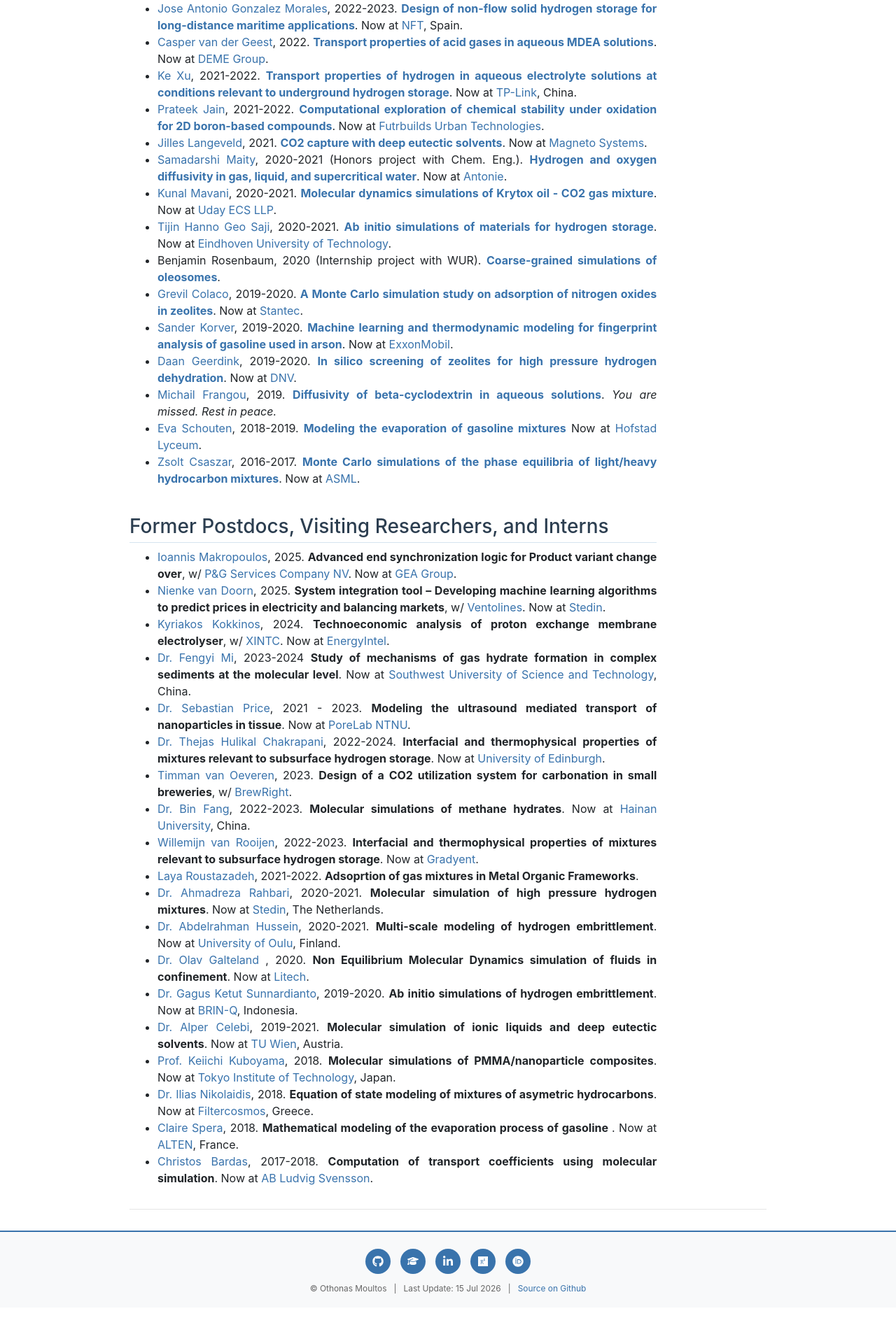
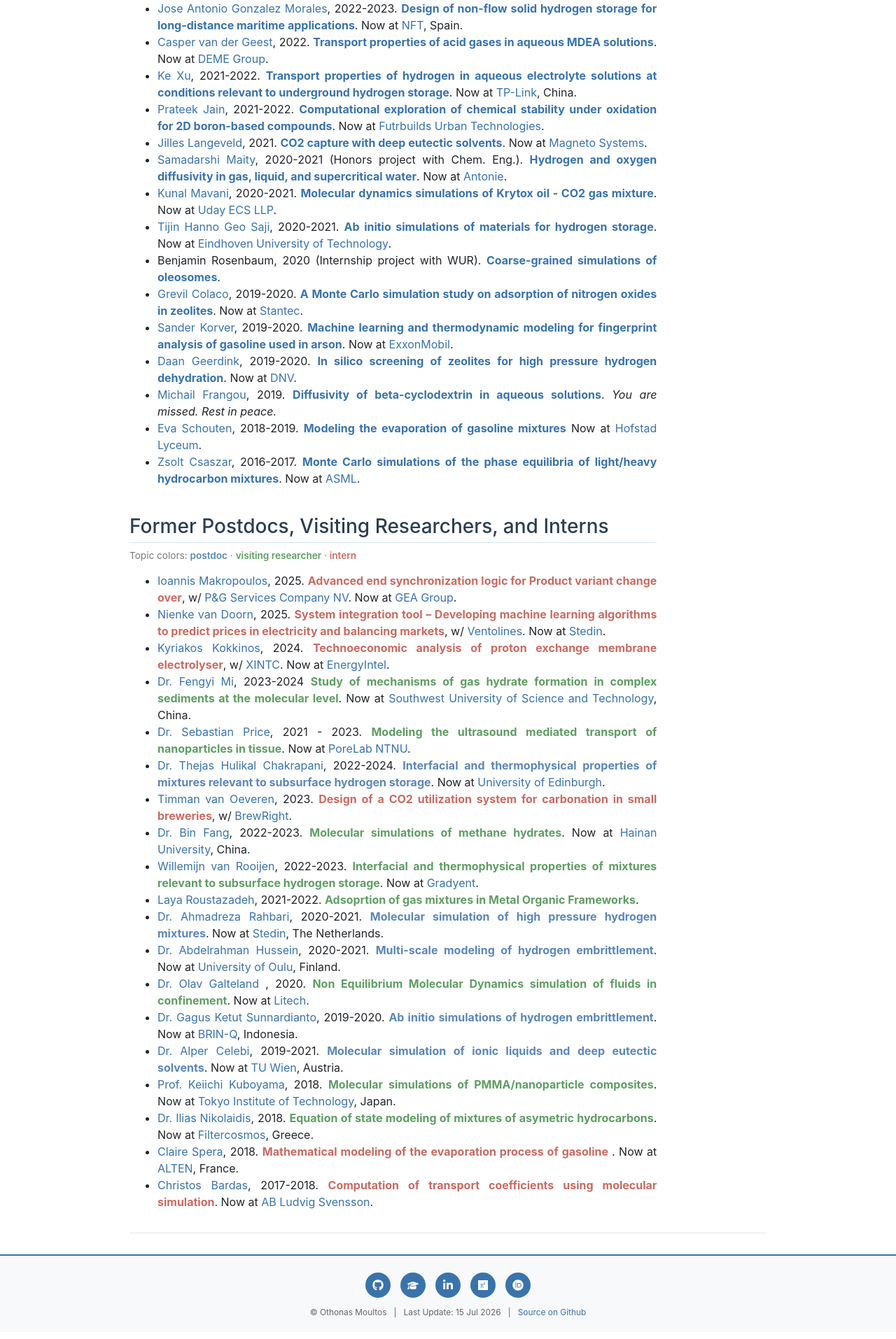
Before and after one commit to omoultosEthTuDelft/web, a Jekyll site: the page built from alumni/index.md, in a window 1280 px wide. Shown: the part 1229-3143 px from the top of the page at 70% size. Built offline with Jekyll 4.4.1, drawn with Linux system fonts in a browser that asks for light colours; before the commit the page ends 3108 px from its top, so only the background shows below that.

Commit message:
Color-code research topics by role in mixed alumni section
Postdocs soft blue, visiting researchers soft green, interns soft
red, with a legend under the section heading.

Co-Authored-By: Claude Fable 5 <noreply@anthropic.com>

```diff
--- a/alumni/index.md
+++ b/alumni/index.md
@@ -3,6 +3,14 @@ layout: default
 #title: "Othonas (Otto) Moultos | Associate Professor, TU Delft"
 title: "Alumni"
 ---
+
+<style>
+  strong.topic-postdoc { color: #5b87b8; }
+  strong.topic-visitor { color: #5f9e63; }
+  strong.topic-intern { color: #c96b62; }
+  .role-legend { font-size: 0.85rem; color: #777; margin: 4px 0 14px 0; }
+  .role-legend span { font-weight: 600; }
+</style>
 
 <div id="people" class="row">
 <div class="text-justify col-sm-10">
@@ -56,27 +64,28 @@ https://repository.tudelft.nl/record/uuid:2839134b-9631-477c-aafb-3a0fecf49b6c).
 </section>
 
 <h3>Former Postdocs, Visiting Researchers, and Interns</h3>
+<p class="role-legend">Topic colors: <span style="color:#5b87b8">postdoc</span> &middot; <span style="color:#5f9e63">visiting researcher</span> &middot; <span style="color:#c96b62">intern</span></p>
 <section markdown="1">
 
-- [Ioannis Makropoulos](https://www.linkedin.com/in/ioannis-makropoulos-a8a555224/), 2025. <strong>Advanced end synchronization logic for Product variant change over</strong>, w/ [P&G Services Company NV](https://us.pg.com). Now at [GEA Group](http://www.gea.com/).
-- [Nienke van Doorn](https://www.linkedin.com/in/nienke-van-doorn-428b432b6/), 2025. <strong>System integration tool – Developing machine learning algorithms to predict prices in electricity and balancing markets</strong>, w/ [Ventolines](https://www.ventolines.nl). Now at [Stedin](http://www.stedin.net/).
-- [Kyriakos Kokkinos](https://www.linkedin.com/in/kred2304/?original_referer=https%3A%2F%2Fwww%2Egoogle%2Ecom%2F&originalSubdomain=nl), 2024. <strong>Technoeconomic analysis of proton exchange membrane electrolyser</strong>, w/ [XINTC](https://www.xintc.global). Now at [EnergyIntel](http://www.energyintel.com.cy/).
-- [Dr. Fengyi Mi](https://www.researchgate.net/profile/Fengyi_Mi), 2023-2024 <strong>Study of mechanisms of gas hydrate formation in complex sediments at the molecular level</strong>. Now at [Southwest University of Science and Technology](https://www.swust.edu.cn), China.
-- [Dr. Sebastian Price](https://www.linkedin.com/in/sebastian-nordby-price/), 2021 - 2023. <strong>Modeling the ultrasound mediated transport of nanoparticles in tissue</strong>. Now at [PoreLab NTNU](https://porelab.no).
-- [Dr. Thejas Hulikal Chakrapani](https://multiscaleflowx.github.io/team/thejas-hulikal-chakrapani/), 2022-2024. <strong>Interfacial and thermophysical properties of mixtures relevant to subsurface hydrogen storage</strong>. Now at [University of Edinburgh](https://www.ed.ac.uk).
-- [Timman van Oeveren](https://www.linkedin.com/in/timman-van-oeveren-26364a175/?originalSubdomain=nl), 2023. <strong>Design of a CO2 utilization system for carbonation in small breweries</strong>, w/ <a href="https://brew-right.com">BrewRight</a>.
-- [Dr. Bin Fang](), 2022-2023. <strong>Molecular simulations of methane hydrates</strong>. Now at [Hainan University](https://en.hainanu.edu.cn), China.
-- [Willemijn van Rooijen](https://www.linkedin.com/in/willemijn-van-rooijen-46398a151/?originalSubdomain=nl), 2022-2023. <strong>Interfacial and thermophysical properties of mixtures relevant to subsurface hydrogen storage</strong>. Now at [Gradyent](http://www.gradyent.ai/).
-- [Laya Roustazadeh](https://www.qatar.tamu.edu/news-and-events/news/2020/06/24/texas-a-and-m-at-qatar-names-outstanding-graduates/), 2021-2022. <strong>Adsoprtion of gas mixtures in Metal Organic Frameworks</strong>.
-- [Dr. Ahmadreza Rahbari](https://www.linkedin.com/in/arahbari/?originalSubdomain=nl), 2020-2021. <strong> Molecular simulation of high pressure hydrogen mixtures</strong>. Now at [Stedin](http://www.stedin.net/), The Netherlands.
-- [Dr. Abdelrahman Hussein](https://www.linkedin.com/in/abdelrahman-hussein-3b42b415/?originalSubdomain=nl), 2020-2021. <strong> Multi-scale modeling of hydrogen embrittlement</strong>. Now at [University of Oulu](http://www.oulu.fi/), Finland.
-- [Dr. Olav Galteland ](https://www.linkedin.com/in/olav-galteland?originalSubdomain=no), 2020. <strong> Non Equilibrium Molecular Dynamics simulation of fluids in confinement</strong>. Now at [Litech](https://litech.ai/).
-- [Dr. Gagus Ketut Sunnardianto](https://www.linkedin.com/in/gagus-ketut-sunnardianto/), 2019-2020. <strong> Ab initio simulations of hydrogen embrittlement</strong>. Now at [BRIN-Q](https://quantumresearch.id), Indonesia.
-- [Dr. Alper Celebi](https://www.linkedin.com/in/alper-tunga-celebi-0375b586/?originalSubdomain=nl), 2019-2021. <strong> Molecular simulation of ionic liquids and deep eutectic solvents</strong>. Now at [TU Wien](https://www.tuwien.at), Austria.
-- [Prof. Keiichi Kuboyama](https://scholar.google.com/citations?hl=en&user=JM6iv9IAAAAJ&view_op=list_works&sortby=pubdate), 2018. <strong> Molecular simulations of PMMA/nanoparticle composites</strong>. Now at [Tokyo Institute of Technology](https://www.titech.ac.jp/english), Japan.
-- [Dr. Ilias Nikolaidis](https://www.linkedin.com/in/ilias-nikolaidis-931554205/?originalSubdomain=gr), 2018. <strong> Equation of state modeling of mixtures of asymetric hydrocarbons</strong>. Now at [Filtercosmos](https://www.filtercosmos.gr), Greece.
-- [Claire Spera](https://www.linkedin.com/in/claire-spera/?trk=public_profile_browsemap&originalSubdomain=fr), 2018. <strong> Mathematical modeling of the evaporation process of gasoline </strong>. Now at [ALTEN](https://www.alten.com), France.
-- [Christos Bardas](https://www.linkedin.com/in/christos-bardas/?originalSubdomain=nl), 2017-2018. <strong> Computation of transport coefficients using molecular simulation</strong>. Now at [AB Ludvig Svensson](http://www.ludvigsvensson.com/).
+- [Ioannis Makropoulos](https://www.linkedin.com/in/ioannis-makropoulos-a8a555224/), 2025. <strong class="topic-intern">Advanced end synchronization logic for Product variant change over</strong>, w/ [P&G Services Company NV](https://us.pg.com). Now at [GEA Group](http://www.gea.com/).
+- [Nienke van Doorn](https://www.linkedin.com/in/nienke-van-doorn-428b432b6/), 2025. <strong class="topic-intern">System integration tool – Developing machine learning algorithms to predict prices in electricity and balancing markets</strong>, w/ [Ventolines](https://www.ventolines.nl). Now at [Stedin](http://www.stedin.net/).
+- [Kyriakos Kokkinos](https://www.linkedin.com/in/kred2304/?original_referer=https%3A%2F%2Fwww%2Egoogle%2Ecom%2F&originalSubdomain=nl), 2024. <strong class="topic-intern">Technoeconomic analysis of proton exchange membrane electrolyser</strong>, w/ [XINTC](https://www.xintc.global). Now at [EnergyIntel](http://www.energyintel.com.cy/).
+- [Dr. Fengyi Mi](https://www.researchgate.net/profile/Fengyi_Mi), 2023-2024 <strong class="topic-visitor">Study of mechanisms of gas hydrate formation in complex sediments at the molecular level</strong>. Now at [Southwest University of Science and Technology](https://www.swust.edu.cn), China.
+- [Dr. Sebastian Price](https://www.linkedin.com/in/sebastian-nordby-price/), 2021 - 2023. <strong class="topic-visitor">Modeling the ultrasound mediated transport of nanoparticles in tissue</strong>. Now at [PoreLab NTNU](https://porelab.no).
+- [Dr. Thejas Hulikal Chakrapani](https://multiscaleflowx.github.io/team/thejas-hulikal-chakrapani/), 2022-2024. <strong class="topic-postdoc">Interfacial and thermophysical properties of mixtures relevant to subsurface hydrogen storage</strong>. Now at [University of Edinburgh](https://www.ed.ac.uk).
+- [Timman van Oeveren](https://www.linkedin.com/in/timman-van-oeveren-26364a175/?originalSubdomain=nl), 2023. <strong class="topic-intern">Design of a CO2 utilization system for carbonation in small breweries</strong>, w/ <a href="https://brew-right.com">BrewRight</a>.
+- [Dr. Bin Fang](), 2022-2023. <strong class="topic-visitor">Molecular simulations of methane hydrates</strong>. Now at [Hainan University](https://en.hainanu.edu.cn), China.
+- [Willemijn van Rooijen](https://www.linkedin.com/in/willemijn-van-rooijen-46398a151/?originalSubdomain=nl), 2022-2023. <strong class="topic-visitor">Interfacial and thermophysical properties of mixtures relevant to subsurface hydrogen storage</strong>. Now at [Gradyent](http://www.gradyent.ai/).
+- [Laya Roustazadeh](https://www.qatar.tamu.edu/news-and-events/news/2020/06/24/texas-a-and-m-at-qatar-names-outstanding-graduates/), 2021-2022. <strong class="topic-visitor">Adsoprtion of gas mixtures in Metal Organic Frameworks</strong>.
+- [Dr. Ahmadreza Rahbari](https://www.linkedin.com/in/arahbari/?originalSubdomain=nl), 2020-2021. <strong class="topic-postdoc"> Molecular simulation of high pressure hydrogen mixtures</strong>. Now at [Stedin](http://www.stedin.net/), The Netherlands.
+- [Dr. Abdelrahman Hussein](https://www.linkedin.com/in/abdelrahman-hussein-3b42b415/?originalSubdomain=nl), 2020-2021. <strong class="topic-postdoc"> Multi-scale modeling of hydrogen embrittlement</strong>. Now at [University of Oulu](http://www.oulu.fi/), Finland.
+- [Dr. Olav Galteland ](https://www.linkedin.com/in/olav-galteland?originalSubdomain=no), 2020. <strong class="topic-visitor"> Non Equilibrium Molecular Dynamics simulation of fluids in confinement</strong>. Now at [Litech](https://litech.ai/).
+- [Dr. Gagus Ketut Sunnardianto](https://www.linkedin.com/in/gagus-ketut-sunnardianto/), 2019-2020. <strong class="topic-postdoc"> Ab initio simulations of hydrogen embrittlement</strong>. Now at [BRIN-Q](https://quantumresearch.id), Indonesia.
+- [Dr. Alper Celebi](https://www.linkedin.com/in/alper-tunga-celebi-0375b586/?originalSubdomain=nl), 2019-2021. <strong class="topic-postdoc"> Molecular simulation of ionic liquids and deep eutectic solvents</strong>. Now at [TU Wien](https://www.tuwien.at), Austria.
+- [Prof. Keiichi Kuboyama](https://scholar.google.com/citations?hl=en&user=JM6iv9IAAAAJ&view_op=list_works&sortby=pubdate), 2018. <strong class="topic-visitor"> Molecular simulations of PMMA/nanoparticle composites</strong>. Now at [Tokyo Institute of Technology](https://www.titech.ac.jp/english), Japan.
+- [Dr. Ilias Nikolaidis](https://www.linkedin.com/in/ilias-nikolaidis-931554205/?originalSubdomain=gr), 2018. <strong class="topic-visitor"> Equation of state modeling of mixtures of asymetric hydrocarbons</strong>. Now at [Filtercosmos](https://www.filtercosmos.gr), Greece.
+- [Claire Spera](https://www.linkedin.com/in/claire-spera/?trk=public_profile_browsemap&originalSubdomain=fr), 2018. <strong class="topic-intern"> Mathematical modeling of the evaporation process of gasoline </strong>. Now at [ALTEN](https://www.alten.com), France.
+- [Christos Bardas](https://www.linkedin.com/in/christos-bardas/?originalSubdomain=nl), 2017-2018. <strong class="topic-intern"> Computation of transport coefficients using molecular simulation</strong>. Now at [AB Ludvig Svensson](http://www.ludvigsvensson.com/).
 
 </section>
 
```
